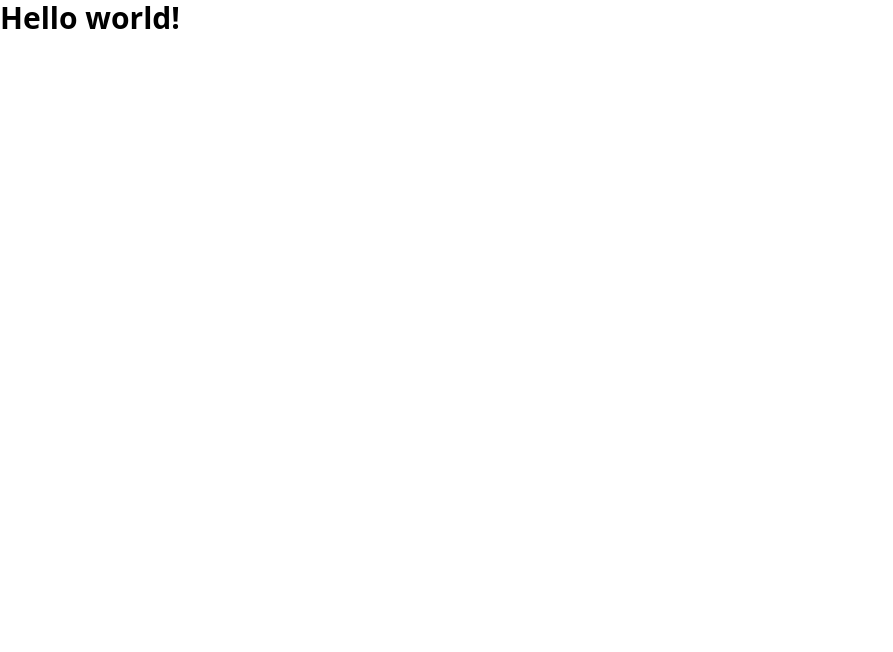
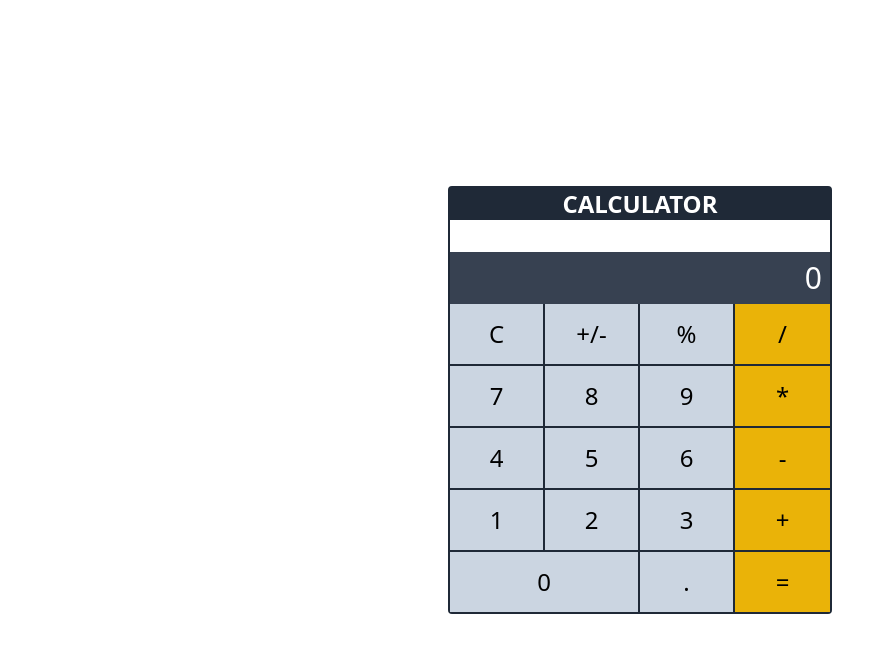
Before and after one commit to wsuyash/calculator-react, a React (Create React App) app: page / in a window 1280 px wide. Shown: the top 652 px of the page, without its empty margins (0-893 px from the left). Built offline with nearby package versions, Linux system fonts and the light colour scheme.

Commit message:
Component structure and styling done

```diff
--- a/src/components/App.js
+++ b/src/components/App.js
@@ -1,8 +1,13 @@
-function App() {
+import Display from './Display';
+import Buttons from './Buttons';
+
+const App = () => {
   return (
-    <h1 className="text-3xl font-bold">
-      Hello world!
-    </h1>
+		<div className="App w-screen h-screen md:w-[50%] lg:w-[30%] md:h-min flex flex-col justify-center items-center m-auto p-2 md:p-0 absolute top-0 bottom-0 left-0 right-0 md:border-2 md:border-gray-800 rounded">
+			<h1 className="w-[100%] text-2xl text-white text-center font-bold mb-8 bg-gray-800">CALCULATOR</h1>
+			<Display />
+			<Buttons />
+		</div>
   );
 }
 
--- /dev/null
+++ b/src/components/Buttons.js
@@ -0,0 +1,39 @@
+const Buttons = () => {
+	return (
+		<div className="Buttons w-[100%]">
+
+			<div className="row flex border-b-2 border-gray-800">
+				<button className="w-[25%] h-[60px] text-center text-2xl bg-slate-300 border-r-2 border-gray-800">C</button>
+				<button className="w-[25%] h-[60px] text-center text-2xl bg-slate-300 border-r-2 border-gray-800">+/-</button>
+				<button className="w-[25%] h-[60px] text-center text-2xl bg-slate-300 border-r-2 border-gray-800">%</button>
+				<button className="w-[25%] h-[60px] text-center text-2xl bg-yellow-500 border-gray-800">/</button>
+			</div>
+			<div className="row flex border-b-2 border-gray-800">
+				<button className="w-[25%] h-[60px] text-center text-2xl bg-slate-300 border-r-2 border-gray-800">7</button>
+				<button className="w-[25%] h-[60px] text-center text-2xl bg-slate-300 border-r-2 border-gray-800">8</button>
+				<button className="w-[25%] h-[60px] text-center text-2xl bg-slate-300 border-r-2 border-gray-800">9</button>
+				<button className="w-[25%] h-[60px] text-center text-2xl bg-yellow-500 border-gray-800">*</button>
+			</div>
+			<div className="row flex border-b-2 border-gray-800">
+				<button className="w-[25%] h-[60px] text-center text-2xl bg-slate-300 border-r-2 border-gray-800">4</button>
+				<button className="w-[25%] h-[60px] text-center text-2xl bg-slate-300 border-r-2 border-gray-800">5</button>
+				<button className="w-[25%] h-[60px] text-center text-2xl bg-slate-300 border-r-2 border-gray-800">6</button>
+				<button className="w-[25%] h-[60px] text-center text-2xl bg-yellow-500 border-gray-800">-</button>
+			</div>
+			<div className="row flex border-b-2 border-gray-800">
+				<button className="w-[25%] h-[60px] text-center text-2xl bg-slate-300 border-r-2 border-gray-800">1</button>
+				<button className="w-[25%] h-[60px] text-center text-2xl bg-slate-300 border-r-2 border-gray-800">2</button>
+				<button className="w-[25%] h-[60px] text-center text-2xl bg-slate-300 border-r-2 border-gray-800">3</button>
+				<button className="w-[25%] h-[60px] text-center text-2xl bg-yellow-500 border-gray-800">+</button>
+			</div>
+			<div className="row flex border-gray-800">
+				<button className="flex-grow w-[25%] h-[60px] text-center text-2xl bg-slate-300 border-r-2 border-gray-800">0</button>
+				<button className="w-[25%] h-[60px] text-center text-2xl bg-slate-300 border-r-2 border-gray-800">.</button>
+				<button className="w-[25%] h-[60px] text-center text-2xl bg-yellow-500 border-gray-800">=</button>
+			</div>
+
+		</div>
+	);
+}
+
+export default Buttons;
--- /dev/null
+++ b/src/components/Display.js
@@ -0,0 +1,9 @@
+const Display = () => {
+	return (
+		<div className="Display bg-gray-700 w-[100%]">
+			<p className="p-2 text-3xl text-right w-[100%] text-white">0</p>
+		</div>
+	);
+}
+
+export default Display;
```
